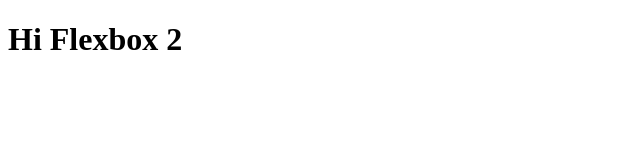
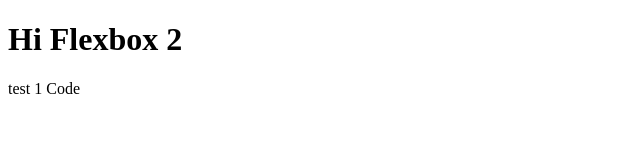
Before and after one commit to PeterSmoofwah/flexbox-course, a website: page index.html in a window 1280 px wide. Shown: the full height of the page, 0-640 px from the left. Drawn offline with Linux system fonts and the light colour scheme.

Commit message:
Test 1 with des

```diff
--- a/index.html
+++ b/index.html
@@ -8,5 +8,6 @@
 </head>
 <body>
     <h1>Hi Flexbox 2</h1>
+    <p>test 1 Code</p>
 </body>
 </html>
```
